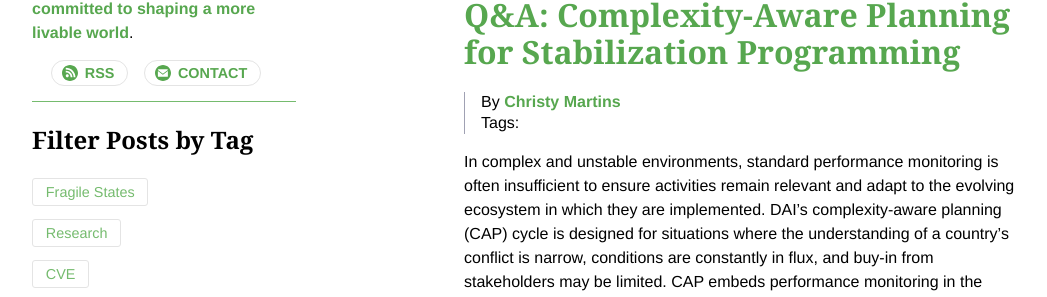
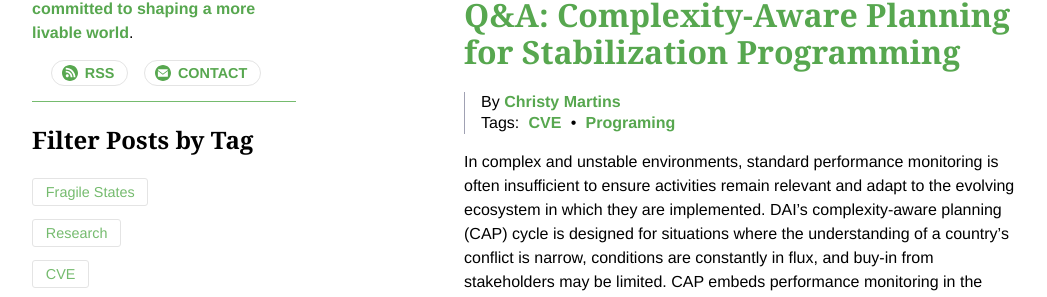
Before and after one commit to BryanSchuetz/CS-, a Jekyll site: the page built from index.md, in a window 1280 px wide and 900 px high. Shown: the part 380-677 px from the top of the window, without its empty margins (116-1163 px from the left). Built offline with Jekyll 4.4.1, drawn with Linux system fonts in a browser that asks for light colours.

Commit message:
Updated Q And A Complexity Aware Planning For Stabilization Programming

```diff
--- a/_posts/2018-08-13-q-and-a-complexity-aware-planning-for-stabilization-programming.markdown
+++ b/_posts/2018-08-13-q-and-a-complexity-aware-planning-for-stabilization-programming.markdown
@@ -1,6 +1,9 @@
 ---
 title: 'Q&A: Complexity-Aware Planning for Stabilization Programming'
 date: 2018-08-13 11:42:00 Z
+tags:
+- CVE
+- Programing
 Author: Christy Martins
 social-image: "/uploads/IMG_Christy%20Martins.jpg"
 ---
```
